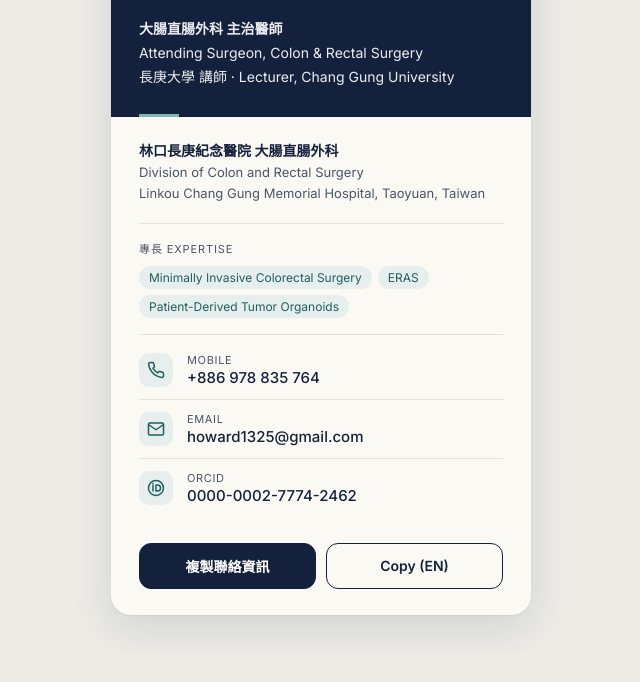
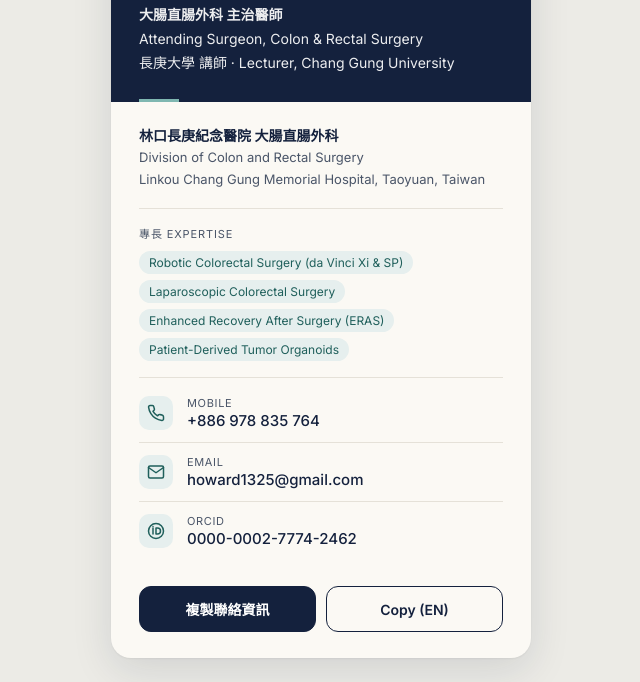
Before and after one commit to shilohbaobaoyu/shilohbaobaoyu.github.io, a plain HTML site: page index.html in a window 1280 px wide. Shown: the part 147-829 px from the top of the page, without its empty margins (319-959 px from the left). Before the commit the page ends 800 px from the top, so only its background shows below. Drawn offline with Linux system fonts and the light colour scheme.

Commit message:
Update index.html

```diff
--- a/index.html
+++ b/index.html
@@ -59,8 +59,9 @@
 
     <div class="sec">專長 Expertise</div>
     <div class="tags">
-      <span class="tag">Minimally Invasive Colorectal Surgery</span>
-      <span class="tag">ERAS</span>
+      <span class="tag">Robotic Colorectal Surgery (da Vinci Xi &amp; SP)</span>
+      <span class="tag">Laparoscopic Colorectal Surgery</span>
+      <span class="tag">Enhanced Recovery After Surgery (ERAS)</span>
       <span class="tag">Patient-Derived Tumor Organoids</span>
     </div>
 
```
